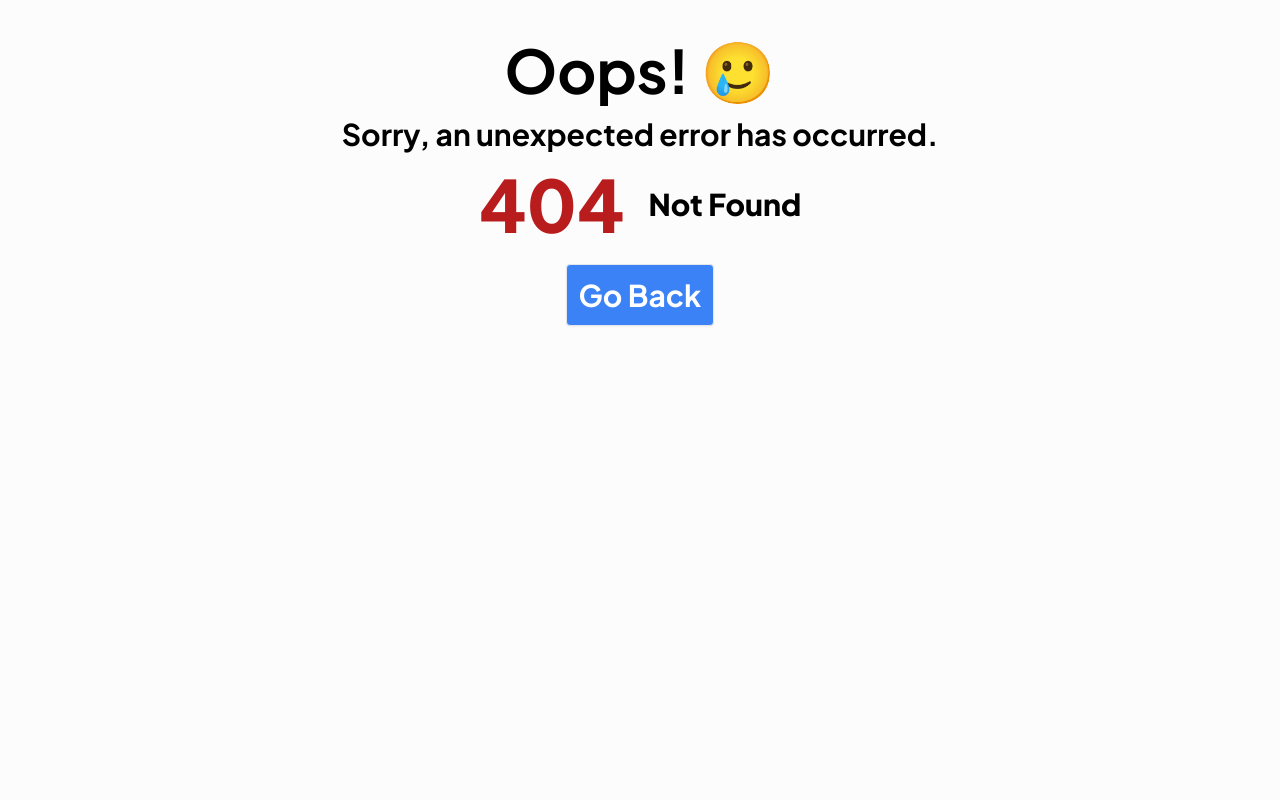
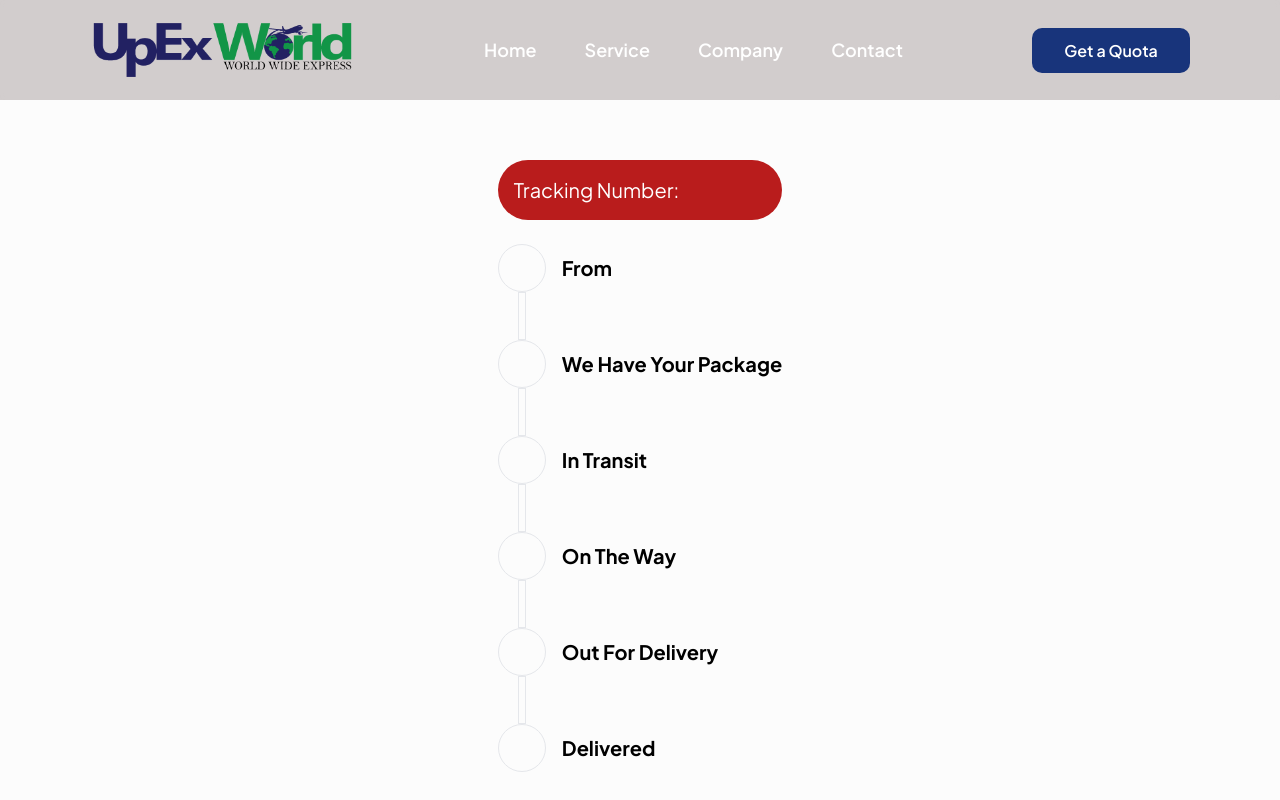
Before and after one commit to fzsf163/delivery-site, a React (Vite) app: page /tracking in a window 1280 px wide. Before the commit this address had no page. Shown: the top 800 px of the page. Built offline with nearby package versions, Linux system fonts and the light colour scheme.

Commit message:
display tracking details

```diff
--- a/src/components/hero/hero.tsx
+++ b/src/components/hero/hero.tsx
@@ -1,6 +1,37 @@
+import axios from "axios";
+import { useState } from "react";
+import { useNavigate } from "react-router-dom";
 import placholder from "../../assets/heroimg/transport-logistics-products (1) 1.webp";
 import "./hero.css";
 function HeroSection() {
+  const [tracking, SetTracking] = useState("");
+  const [error, setError] = useState("");
+  const nav = useNavigate();
+  const handleTracking = async () => {
+    if (tracking == "") {
+      setError("Tracking number is required");
+    }
+    if (tracking !== "") {
+      try {
+        const p = await axios.get(
+          `https://api.upexworldbd.com/api/manual_tracking.php?tracking_id=${tracking}`,
+        );
+        if (p.data) {
+          console.log("🚀 ~ handleTracking ~ p.data:", p.data)
+          nav("tracking", {
+            state: { info: p.data, trackingNumber: tracking },
+          });
+        }
+      } catch (error) {
+        if (axios.isAxiosError(error)) {
+          console.log("🚀 ~ handleTracking ~ error.code:", error.code);
+          if (error.response?.status === 404) setError("Tracking ID not found");
+        } else {
+          setError(String(error));
+        }
+      }
+    }
+  };
   return (
     <div className="grid h-[40rem] w-full sm:h-fit">
       <img
@@ -31,11 +62,13 @@ function HeroSection() {
                 type="text"
                 name="trackBox"
                 id="trackBox"
-                className="h-12 grow rounded-md border border-white/50 bg-[#D9D9D94A] sm:h-auto sm:w-[60dvw] xl:w-[50rem]"
+                className="h-12 grow rounded-md border border-white/50 bg-[#D9D9D94A] px-2 font-semibold text-white sm:h-auto sm:w-[60dvw] xl:w-[50rem]"
+                onChange={(e) => SetTracking(e.currentTarget.value)}
               />
               <button
                 type="button"
                 className="plus-jakarta-sans-600 rounded-md bg-bg-color px-6 py-3 text-xl text-white sm:w-fit"
+                onClick={handleTracking}
               >
                 <span className="hidden text-nowrap xl:inline">
                   Track Shipment Now
@@ -43,6 +76,7 @@ function HeroSection() {
                 <span className="block text-xs sm:text-lg xl:hidden">Go</span>
               </button>
             </div>
+            {error && <p className="font-bold text-white">*{error}</p>}
           </div>
         </div>
       </div>
--- a/src/main.tsx
+++ b/src/main.tsx
@@ -8,6 +8,7 @@ import Contact from "./routes/contact.tsx";
 import Home from "./routes/home.tsx";
 import ErrorPage from "./routes/notfound.tsx";
 import Service from "./routes/service.tsx";
+import TrackingData from "./routes/trackinginfo.tsx";
 
 const router = createBrowserRouter([
   {
@@ -31,6 +32,10 @@ const router = createBrowserRouter([
         path: "service",
         element: <Service></Service>,
       },
+      {
+        path: "tracking",
+        element: <TrackingData></TrackingData>,
+      },
     ],
   },
 ]);
--- /dev/null
+++ b/src/routes/trackinginfo.tsx
@@ -0,0 +1,104 @@
+import { useEffect, useState } from "react";
+import { useLocation } from "react-router-dom";
+type Track = {
+  id: string;
+  tracking_id: string;
+  tracking_status: string;
+  created_at: string;
+  updated_at: string;
+};
+function TrackingData() {
+  const [data, setData] = useState<Track | null>();
+  const loc = useLocation();
+  const { state } = loc;
+  useEffect(() => {
+    if (state) {
+      setData(state.info);
+    }
+  }, [state]);
+
+  const seeTrue = (param: string | undefined) => {
+    if (param === "1") {
+      return "first";
+    }
+    if (param === "2") {
+      return "second";
+    }
+    if (param === "3") {
+      return "third";
+    }
+    if (param === "4") {
+      return "fourth";
+    }
+    if (param === "5") {
+      return "fifth";
+    }
+    if (param === "6") {
+      return "sixth";
+    }
+  };
+
+  return (
+    <div className="mx-auto mt-40 w-fit space-y-6">
+      <p className="rounded-full bg-red-700 p-4 text-xl text-white">
+        Tracking Number:{" "}
+        {data?.tracking_id != "" ? data?.tracking_id : "No Tracking Provided"}
+      </p>
+      <div className="flex flex-col items-start gap-5">
+        <div className="flex items-center gap-4">
+          <div
+            className={`size-12 rounded-full ${seeTrue(data?.tracking_status) === "first" || seeTrue(data?.tracking_status) === "second" || seeTrue(data?.tracking_status) === "third" || seeTrue(data?.tracking_status) === "fourth" || seeTrue(data?.tracking_status) === "fifth" || seeTrue(data?.tracking_status) === "sixth" ? "bg-red-600" : "border"}`}
+          ></div>
+          <p className="text-xl font-bold">From</p>
+        </div>
+        <div
+          className={`h-2 w-12 rotate-90 ${seeTrue(data?.tracking_status) === "first" || seeTrue(data?.tracking_status) === "second" || seeTrue(data?.tracking_status) === "third" || seeTrue(data?.tracking_status) === "fourth" || seeTrue(data?.tracking_status) === "fifth" || seeTrue(data?.tracking_status) === "sixth" ? "bg-red-600" : "border"}`}
+        ></div>
+        <div className="flex items-center gap-4">
+          <div
+            className={`size-12 rounded-full ${seeTrue(data?.tracking_status) === "second" || seeTrue(data?.tracking_status) === "third" || seeTrue(data?.tracking_status) === "fourth" || seeTrue(data?.tracking_status) === "fifth" || seeTrue(data?.tracking_status) === "sixth" ? "bg-red-600" : "border"}`}
+          ></div>
+          <p className="text-xl font-bold">We Have Your Package</p>
+        </div>
+        <div
+          className={`h-2 w-12 rotate-90 ${seeTrue(data?.tracking_status) === "second" || seeTrue(data?.tracking_status) === "third" || seeTrue(data?.tracking_status) === "fourth" || seeTrue(data?.tracking_status) === "fifth" || seeTrue(data?.tracking_status) === "sixth" ? "bg-red-600" : "border"}`}
+        ></div>
+        <div className="flex items-center gap-4">
+          <div
+            className={`size-12 rounded-full ${seeTrue(data?.tracking_status) === "third" || seeTrue(data?.tracking_status) === "fourth" || seeTrue(data?.tracking_status) === "fifth" || seeTrue(data?.tracking_status) === "sixth" ? "bg-red-600" : "border"}`}
+          ></div>
+          <p className="text-xl font-bold">In Transit</p>
+        </div>
+        <div
+          className={`h-2 w-12 rotate-90 ${seeTrue(data?.tracking_status) === "third" || seeTrue(data?.tracking_status) === "fourth" || seeTrue(data?.tracking_status) === "fifth" || seeTrue(data?.tracking_status) === "sixth" ? "bg-red-600" : "border"}`}
+        ></div>
+        <div className="flex items-center gap-4">
+          <div
+            className={`size-12 rounded-full ${seeTrue(data?.tracking_status) === "fourth" || seeTrue(data?.tracking_status) === "fifth" || seeTrue(data?.tracking_status) === "sixth" ? "bg-red-600" : "border"}`}
+          ></div>
+          <p className="text-xl font-bold">On The Way</p>
+        </div>
+        <div
+          className={`h-2 w-12 rotate-90 ${seeTrue(data?.tracking_status) === "fourth" || seeTrue(data?.tracking_status) === "fifth" || seeTrue(data?.tracking_status) === "sixth" ? "bg-red-600" : "border"}`}
+        ></div>
+        <div className="flex items-center gap-4">
+          <div
+            className={`size-12 rounded-full ${seeTrue(data?.tracking_status) === "fifth" || seeTrue(data?.tracking_status) === "sixth" ? "bg-red-600" : "border"}`}
+          ></div>
+          <p className="text-xl font-bold">Out For Delivery</p>
+        </div>
+        <div
+          className={`h-2 w-12 rotate-90 ${seeTrue(data?.tracking_status) === "fifth" || seeTrue(data?.tracking_status) === "sixth" ? "bg-red-600" : "border"}`}
+        ></div>
+        <div className="flex items-center gap-4">
+          <div
+            className={`size-12 rounded-full ${seeTrue(data?.tracking_status) === "sixth" ? "bg-red-600" : "border"}`}
+          ></div>
+          <p className="text-xl font-bold">Delivered</p>
+        </div>
+      </div>
+    </div>
+  );
+}
+
+export default TrackingData;
```
